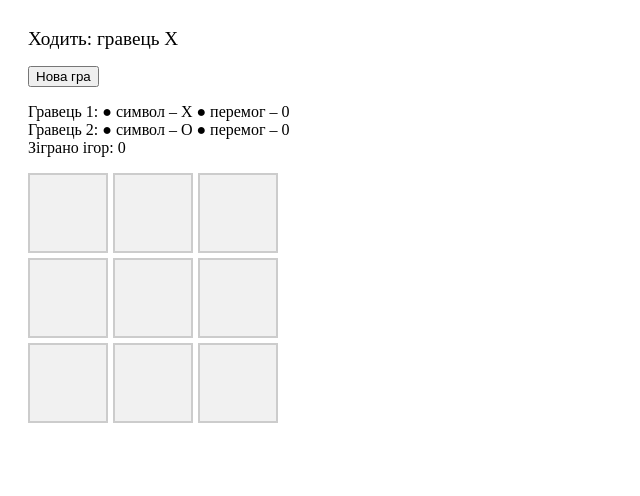
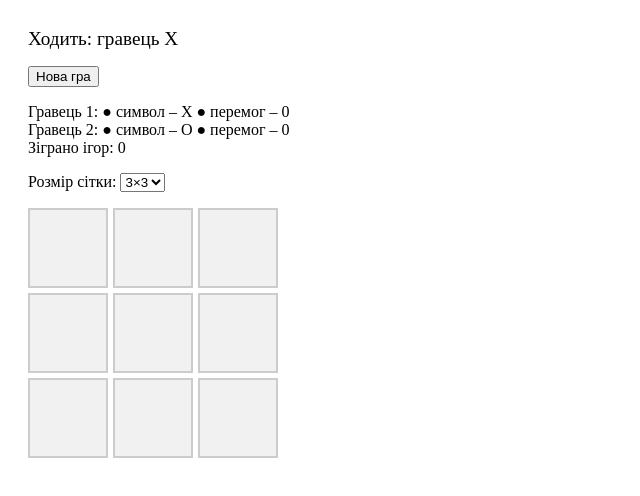
Before and after one commit to AndriiShopiak/tic-tac-toe, a React (Vite) app: page / in a window 1280 px wide. Shown: the top 496 px of the page, without its empty margins (0-640 px from the left). Built offline with nearby package versions, Linux system fonts and the light colour scheme.

Commit message:
feat: add solution for board size

```diff
--- a/src/App.tsx
+++ b/src/App.tsx
@@ -6,10 +6,13 @@ import ResultModal from './components/ResultModal';
 
 export type Player = 'X' | 'O';
 
-const initialBoard = Array(3).fill(null).map(() => Array(3).fill(null));
+const createEmptyBoard = (size: number) =>
+  Array(size).fill(null).map(() => Array(size).fill(null));
 
 function App() {
-  const [board, setBoard] = useState<(Player | null)[][]>(initialBoard);
+  const [boardSize, setBoardSize] = useState(3);
+
+  const [board, setBoard] = useState<(Player | null)[][]>(() => createEmptyBoard(boardSize));
   const [currentPlayer, setCurrentPlayer] = useState<Player>('X');
 
   const [winner, setWinner] = useState<Player | 'draw' | null>(null);
@@ -32,7 +35,7 @@ function App() {
     const nextPlayer = currentPlayer === 'X' ? 'O' : 'X'
     setCurrentPlayer(nextPlayer)
 
-    const result = checkWinner(newBoard, 3)
+    const result = checkWinner(newBoard, boardSize);
     if (result) {
       setWinner(result);
       setTimeout(() => setShowModal(true), 2000);
@@ -47,7 +50,7 @@ function App() {
 const handleNewGame = () => {
   if (!winner) setPendingNewGame(true);
 
-  setBoard(initialBoard)
+  setBoard(createEmptyBoard(boardSize))
   setCurrentPlayer('X')
   setWinner(null)
   setShowModal(false)
@@ -66,6 +69,18 @@ const handleNewGame = () => {
         <div>Гравець 2: ● символ – O ● перемог – {wins.O}</div>
         <div>Зіграно ігор: {totalGames}</div>
       </div>
+      <div style={{ marginBottom: 16 }}>
+        <label>Розмір сітки: </label>
+        <select
+          value={boardSize}
+          onChange={(e) => setBoardSize(Number(e.target.value))}
+        >
+          {Array.from({ length: 7 }, (_, i) => i + 3).map(size => (
+            <option key={size} value={size}>{size}×{size}</option>
+          ))}
+        </select>
+      </div>
+
       <GameBoard board={board} onCellClick={handleCellClick} />
       {showModal && winner && (
         <ResultModal winner={winner} onClose={() => setShowModal(false)} />
```
